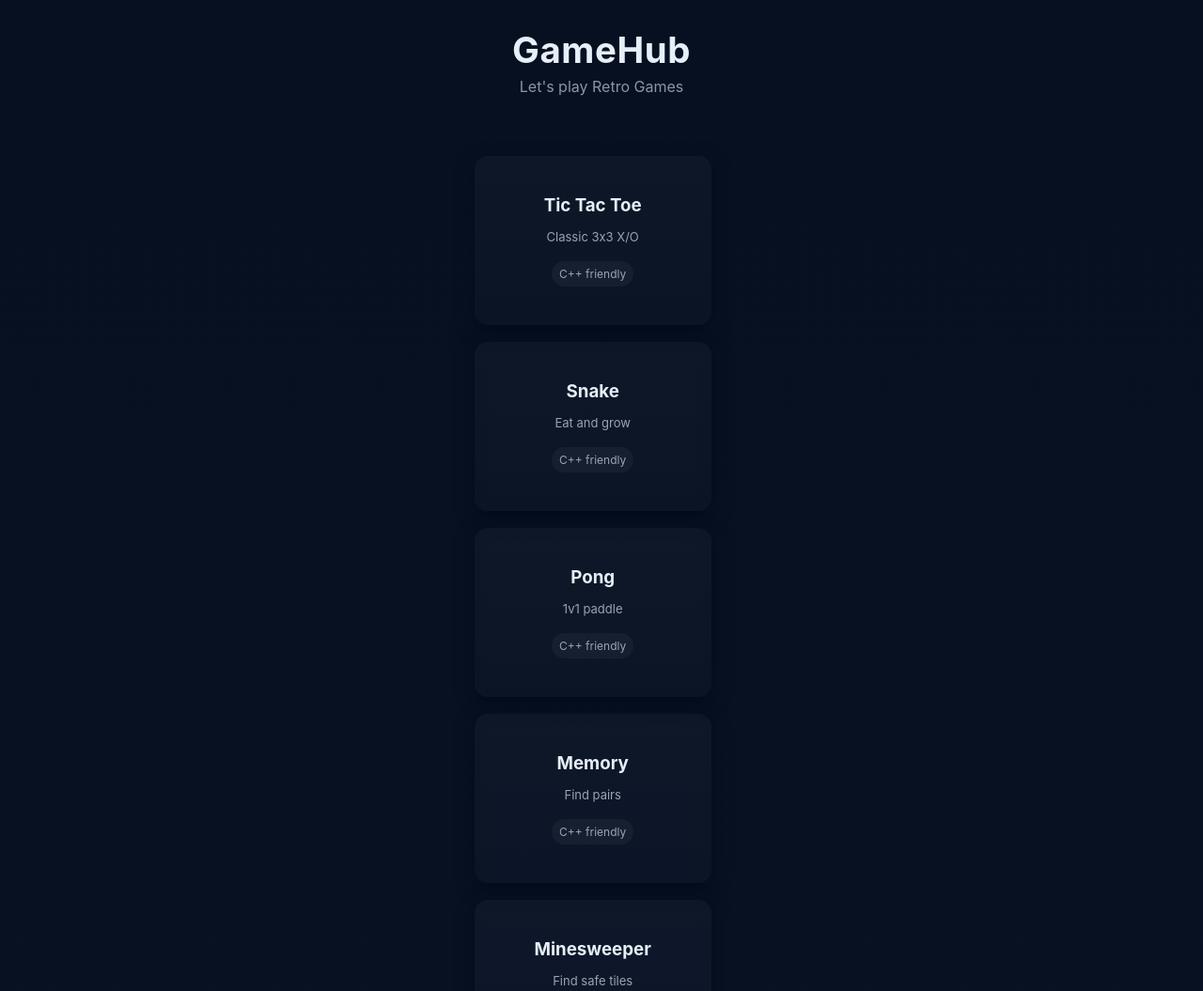
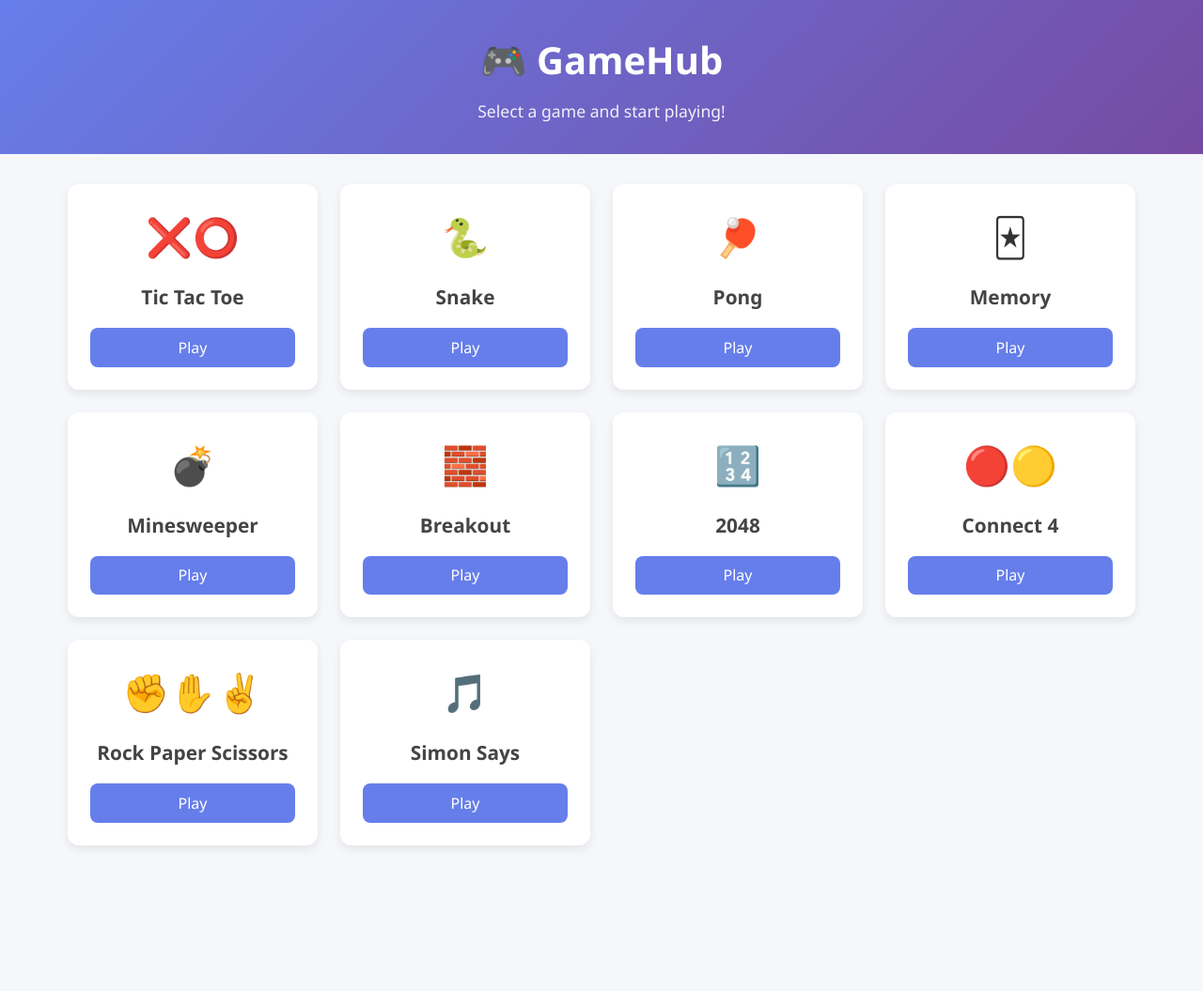
Before and after one commit to nahiiiiid/retroVerse, a website: page index.html in a window 1280 px wide. Shown: the top 1055 px of the page at 94% size. After the commit the page ends 932 px from the top, so only its background shows below. Drawn offline with Linux system fonts and the light colour scheme.

Commit message:
UI updated

```diff
--- a/index.html
+++ b/index.html
@@ -1,34 +1,75 @@
-<!doctype html>
+<!DOCTYPE html>
 <html lang="en">
 <head>
-  <meta charset="utf-8" />
-  <meta name="viewport" content="width=device-width,initial-scale=1" />
-  <title>GameHub — Mini Games Collection</title>
-  <link rel="stylesheet" href="styles.css" />
+  <meta charset="UTF-8">
+  <meta name="viewport" content="width=device-width, initial-scale=1.0">
+  <title>GameHub</title>
+  <link rel="stylesheet" href="styles.css">
 </head>
 <body>
-  <div id="app">
-    <header class="header">
-      <h1>GameHub</h1>
-      <p class="tag">Let's play Retro Games</p>
-    </header>
+  <header>
+    <h1>🎮 GameHub</h1>
+    <p>Select a game and start playing!</p>
+  </header>
 
-    <main>
-      <section class="grid" id="gamesGrid"></section>
-    </main>
+  <main class="game-grid">
+    <div class="game-card" data-game="tictactoe">
+      <div class="game-icon">❌⭕</div>
+      <h2>Tic Tac Toe</h2>
+      <button>Play</button>
+    </div>
+    <div class="game-card" data-game="snake">
+      <div class="game-icon">🐍</div>
+      <h2>Snake</h2>
+      <button>Play</button>
+    </div>
+    <div class="game-card" data-game="pong">
+      <div class="game-icon">🏓</div>
+      <h2>Pong</h2>
+      <button>Play</button>
+    </div>
+    <div class="game-card" data-game="memory">
+      <div class="game-icon">🃏</div>
+      <h2>Memory</h2>
+      <button>Play</button>
+    </div>
+    <div class="game-card" data-game="minesweeper">
+      <div class="game-icon">💣</div>
+      <h2>Minesweeper</h2>
+      <button>Play</button>
+    </div>
+    <div class="game-card" data-game="breakout">
+      <div class="game-icon">🧱</div>
+      <h2>Breakout</h2>
+      <button>Play</button>
+    </div>
+    <div class="game-card" data-game="2048">
+      <div class="game-icon">🔢</div>
+      <h2>2048</h2>
+      <button>Play</button>
+    </div>
+    <div class="game-card" data-game="connect4">
+      <div class="game-icon">🔴🟡</div>
+      <h2>Connect 4</h2>
+      <button>Play</button>
+    </div>
+    <div class="game-card" data-game="rps">
+      <div class="game-icon">✊✋✌️</div>
+      <h2>Rock Paper Scissors</h2>
+      <button>Play</button>
+    </div>
+    <div class="game-card" data-game="simon">
+      <div class="game-icon">🎵</div>
+      <h2>Simon Says</h2>
+      <button>Play</button>
+    </div>
+  </main>
 
-    <footer>
-      <small>Made with ❤️ C++ + WebAssembly friendly</small>
-    </footer>
-  </div>
+  <section id="game-container" class="hidden">
+    <button id="back-button">← Back to Hub</button>
+    <div id="game-root"></div>
+  </section>
 
-  <div id="modal" class="modal hidden">
-    <div class="modal-inner">
-      <button id="closeBtn" class="close">✕</button>
-      <div id="gameContainer" class="game-container"></div>
-    </div>
-  </div>
-
-  <script type="module" src="app.js"></script>
+  <script src="app.js"></script>
 </body>
 </html>
--- a/styles.css
+++ b/styles.css
@@ -1,185 +1,111 @@
-:root {
-  --bg: #0f1724;
-  --card: #0b1220;
-  --accent: #7c4dff;
-  --muted: #9aa4b2;
-  --glass: rgba(255, 255, 255, 0.03);
-  --glass-2: rgba(255, 255, 255, 0.02);
-}
-
+/* General Reset */
 * {
-  box-sizing: border-box
+  margin: 0;
+  padding: 0;
+  box-sizing: border-box;
+  font-family: "Segoe UI", Tahoma, Geneva, Verdana, sans-serif;
 }
 
 body {
-  margin: 0;
-  font-family: Inter, ui-sans-serif, system-ui, Segoe UI, Roboto, "Helvetica Neue", Arial;
-  background: linear-gradient(180deg, #071021 0%, #081325 100%);
-  color: #e6eef8;
-  min-height: 100vh;
+  background: #f5f7fa;
+  color: #333;
+  line-height: 1.6;
+}
+
+/* Header */
+header {
+  text-align: center;
+  padding: 2rem 1rem;
+  background: linear-gradient(135deg, #667eea, #764ba2);
+  color: white;
+}
+
+header h1 {
+  font-size: 2.5rem;
+  margin-bottom: 0.5rem;
+}
+
+header p {
+  font-size: 1.1rem;
+  opacity: 0.9;
+}
+
+/* Game Grid */
+.game-grid {
+  display: grid;
+  grid-template-columns: repeat(auto-fit, minmax(220px, 1fr));
+  gap: 1.5rem;
+  padding: 2rem;
+  max-width: 1200px;
+  margin: auto;
+}
+
+/* Game Card */
+.game-card {
+  background: white;
+  border-radius: 12px;
+  padding: 1.5rem;
+  text-align: center;
+  box-shadow: 0 4px 10px rgba(0, 0, 0, 0.08);
+  transition: transform 0.2s ease, box-shadow 0.2s ease;
   display: flex;
   flex-direction: column;
-  align-items: center;
+  justify-content: space-between;
 }
 
-.header {
-  padding: 28px 18px;
-  text-align: center
+.game-card:hover {
+  transform: translateY(-6px);
+  box-shadow: 0 8px 16px rgba(0, 0, 0, 0.15);
 }
 
-.header h1 {
-  margin: .1rem;
-  font-size: clamp(1.6rem, 3vw, 2.4rem);
-  letter-spacing: 0.6px
+.game-card .game-icon {
+  font-size: 2.5rem;
+  margin-bottom: 1rem;
 }
 
-.header .tag {
-  color: var(--muted);
-  margin-top: 6px
+.game-card h2 {
+  font-size: 1.3rem;
+  margin-bottom: 1rem;
+  color: #444;
 }
 
-.grid {
-  display: grid;
-  grid-template-columns: repeat(auto-fill, minmax(220px, 1fr));
-  gap: 18px;
-  padding: 20px;
-  width: min(1100px, 94%);
-  display: grid;
-  position: relative;
+.game-card button {
+  padding: 0.6rem 1.2rem;
+  border: none;
+  border-radius: 8px;
+  background: #667eea;
+  color: white;
+  font-size: 1rem;
+  cursor: pointer;
+  transition: background 0.2s ease;
 }
 
-.card {
-  background: linear-gradient(180deg, var(--glass), var(--glass-2));
-  border-radius: 14px;
-  padding: 16px;
-  box-shadow: 0 6px 20px rgba(2, 6, 23, 0.6);
-  backdrop-filter: blur(6px);
-  cursor: pointer;
-  transition: transform .18s ease, box-shadow .18s;
-  display: flex;
-  flex-direction: column;
-  gap: 8px;
-  align-items: center;
-  text-align: center;
-  min-height: 180px;
-  justify-content: center;
-  position: relative;
+.game-card button:hover {
+  background: #5563d1;
 }
 
-.card:hover {
-  transform: translateY(-6px);
-  box-shadow: 0 12px 30px rgba(124, 77, 255, 0.12)
+/* Game Container */
+#game-container {
+  padding: 2rem;
+  max-width: 900px;
+  margin: auto;
 }
 
-.card h3 {
-  margin: 0 0 6px 0
+#game-container.hidden {
+  display: none;
 }
 
-.card p {
-  margin: 0;
-  color: var(--muted);
-  font-size: 13px
+#back-button {
+  margin-bottom: 1rem;
+  padding: 0.5rem 1rem;
+  border: none;
+  border-radius: 8px;
+  background: #764ba2;
+  color: white;
+  cursor: pointer;
+  font-size: 1rem;
 }
 
-footer {
-  padding: 18px;
-  color: var(--muted)
+#back-button:hover {
+  background: #5b3e87;
 }
-
-.modal {
-  position: fixed;
-  inset: 0;
-  display: flex;
-  align-items: center;
-  justify-content: center;
-  background: linear-gradient(0deg, rgba(2, 6, 23, 0.65), rgba(2, 6, 23, 0.45));
-  z-index: 40
-}
-
-.modal.hidden {
-  display: none
-}
-
-.modal-inner {
-  width: min(980px, 96%);
-  background: linear-gradient(180deg, rgba(11, 18, 32, 0.9), rgba(5, 9, 18, 0.95));
-  border-radius: 12px;
-  padding: 14px;
-  box-shadow: 0 20px 40px rgba(2, 6, 23, 0.7);
-}
-
-.close {
-  background: none;
-  border: 1px solid rgba(255, 255, 255, 0.06);
-  color: var(--muted);
-  padding: 6px 10px;
-  border-radius: 8px;
-  cursor: pointer;
-  float: right
-}
-
-.game-container {
-  display: flex;
-  flex-direction: column;
-  gap: 12px;
-  align-items: center;
-  justify-content: center;
-  padding: 6px;
-}
-
-canvas {
-  background: linear-gradient(180deg, #071021, #091426);
-  border-radius: 8px;
-  border: 1px solid rgba(255, 255, 255, 0.04);
-}
-
-.controls {
-  display: flex;
-  gap: 8px;
-  flex-wrap: wrap;
-  justify-content: center;
-  margin-top: 8px
-}
-
-.btn {
-  padding: 8px 12px;
-  border-radius: 10px;
-  border: none;
-  background: linear-gradient(90deg, var(--accent), #5e9cff);
-  color: white;
-  cursor: pointer
-}
-
-.small {
-  padding: 6px 8px;
-  font-size: 13px
-}
-
-.info {
-  color: var(--muted);
-  font-size: 13px;
-  margin-top: 6px;
-  text-align: center
-}
-
-.header .tag,
-.info {
-  opacity: .9
-}
-
-.badge {
-  display: inline-block;
-  background: rgba(255, 255, 255, 0.04);
-  padding: 6px 8px;
-  border-radius: 999px;
-  font-size: 12px;
-  color: var(--muted);
-}
-
-.topbar {
-  display: flex;
-  gap: 12px;
-  align-items: center;
-  justify-content: center;
-  margin-bottom: 8px
-}
```
